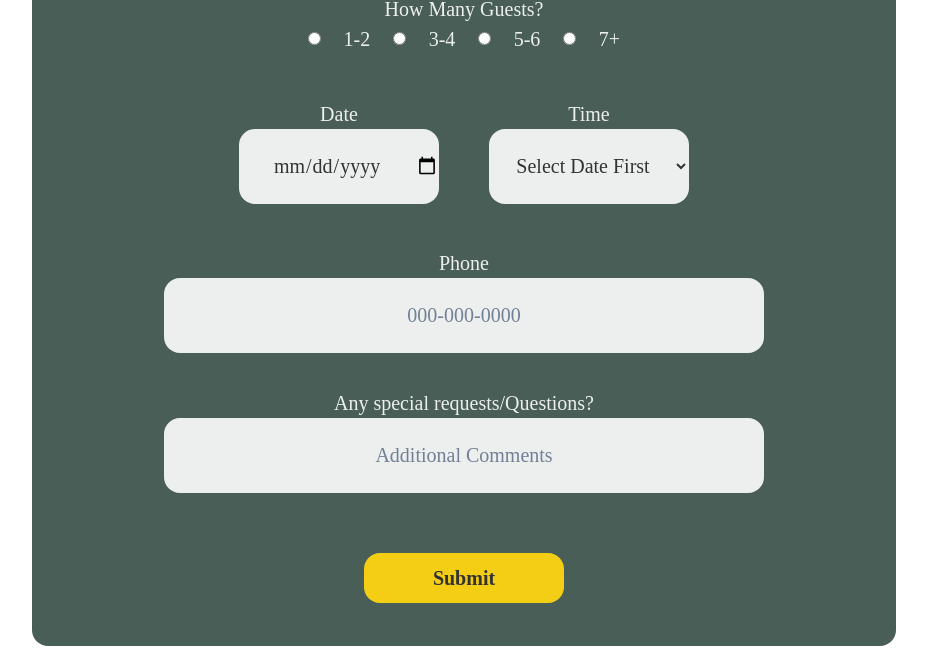
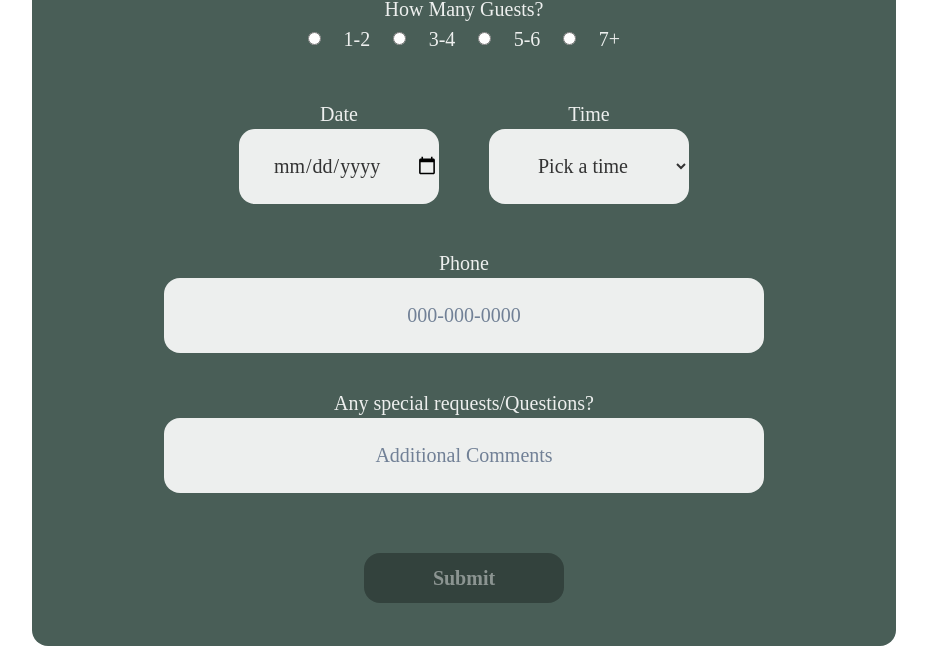
Before and after one commit to j-abellera/LL_Cap_Project, a React (Create React App) app: page /reservations in a window 1280 px wide. Shown: the part 812-1465 px from the top of the page, without its empty margins (256-1183 px from the left). Built offline with nearby package versions, Linux system fonts and the light colour scheme; a web font is replaced by a local one.

Commit message:
form validation and testing

```diff
--- a/src/components/Booking Form/Reservations.css
+++ b/src/components/Booking Form/Reservations.css
@@ -138,6 +138,22 @@ label[for=guests] {
     margin-bottom: 5%;
 }
 
+#submit:disabled {
+    height: 50px;
+    width: 200px;
+    margin-top: 5%;
+    /* border: solid 1px saddlebrown; */
+    font-size: 20px;
+    font-weight: bolder;
+    display: flex;
+    justify-content: center;
+    align-items: center;
+    background-color: rgba(0, 0, 0, 0.3);
+    border-radius: 16px;
+    margin-bottom: 5%;
+    color: #edefee7a;
+}
+
 #date-time {
     display: flex;
     flex-flow: row nowrap;
--- a/src/components/Booking Form/Reservations.js
+++ b/src/components/Booking Form/Reservations.js
@@ -55,6 +55,14 @@ function Reservations(props) {
             return onSubmit(event)
     }
 
+    const isDisabled = () => {
+        if(form.name && form.guests && form.date && form.time && form.phone) {
+            return false
+        } else {
+            return true
+        }
+    }
+
     return (
         <>
         <div className='res-container'>
@@ -77,6 +85,7 @@ function Reservations(props) {
                         placeholder='Enter Name'
                         value={form.name}
                         onChange={onChange}
+                        pattern='[A-Za-z]{25}'
                         required
                     />
                 </div>
@@ -141,7 +150,8 @@ function Reservations(props) {
                         required
                     /> */}
                     <select name='time' onChange={onChange}>
-                        {form.date !== '' ? initializeTimes() : <option key='select-date-first' defaultValue=''>Select Date First</option>}
+                        <option key='default' defaultValue=''>Pick a time</option>
+                        {form.date !== '' ? initializeTimes() : <option key='select-date-first' defaultValue=''>Select date first</option>}
                     </select>
                 </div>
                 </div>
@@ -169,7 +179,7 @@ function Reservations(props) {
                     onChange={onChange}
                 />
                 </div>
-                <button id='submit' type='submit'>Submit</button>
+                <button data-testid='submitbutton' disabled={isDisabled()} id='submit' type='submit'>Submit</button>
             </form>
             <div className='img-btm'></div>
         </div>
```
Also changed, not shown: 1 other file (tests, documents, lock files or other folders).
